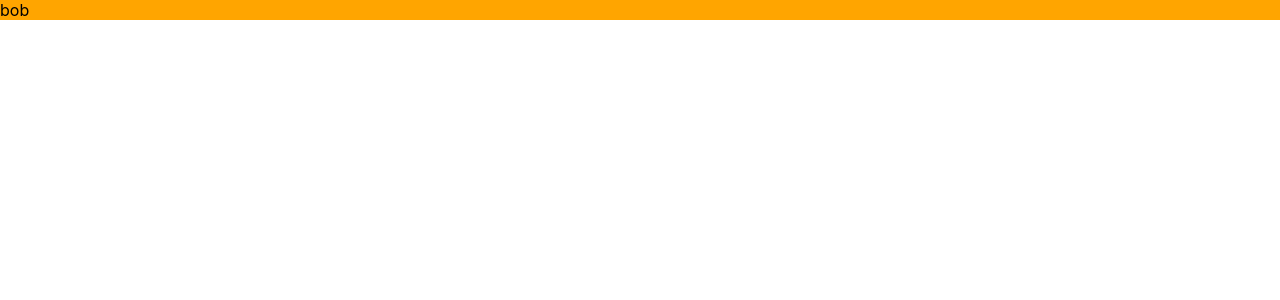
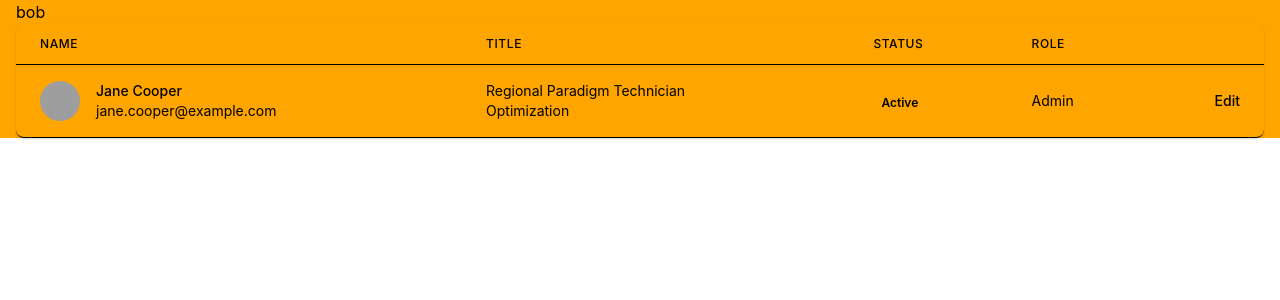
Before and after one commit to shved90/react-login-sample, a React (Create React App) app: page / in a window 1280 px wide. Shown: the top 300 px of the page. Built offline with nearby package versions, Linux system fonts and the light colour scheme; grey boxes are pictures that could not be loaded.

Commit message:
tentatively added tailwind

```diff
--- /dev/null
+++ b/postcss.config.js
@@ -0,0 +1,4 @@
+const tailwindcss = require("tailwindcss");
+module.exports = {
+    plugins: [tailwindcss("./tailwind.config.js"), require("autoprefixer")]
+};
--- a/src/App.tsx
+++ b/src/App.tsx
@@ -2,9 +2,99 @@ import { FunctionComponent } from 'react'
 import MainWrapper from './components/wrapper'
 
 const LoginSample: FunctionComponent = () => {
+
+  const people = [
+    {
+      name: 'Jane Cooper',
+      title: 'Regional Paradigm Technician',
+      department: 'Optimization',
+      role: 'Admin',
+      email: 'jane.cooper@example.com',
+      image:
+        'https://images.unsplash.com/photo-1494790108377-be9c29b29330?ixlib=rb-1.2.1&ixid=eyJhcHBfaWQiOjEyMDd9&auto=format&fit=facearea&facepad=4&w=256&h=256&q=60',
+    },
+  ]
+
   return(
       <MainWrapper>
         bob
+
+    <div className="flex flex-col">
+      <div className="-my-2 overflow-x-auto sm:-mx-6 lg:-mx-8">
+        <div className="py-2 align-middle inline-block min-w-full sm:px-6 lg:px-8">
+          <div className="shadow overflow-hidden border-b border-gray-200 sm:rounded-lg">
+            <table className="min-w-full divide-y divide-gray-200">
+              <thead className="bg-gray-50">
+                <tr>
+                  <th
+                    scope="col"
+                    className="px-6 py-3 text-left text-xs font-medium text-gray-500 uppercase tracking-wider"
+                  >
+                    Name
+                  </th>
+                  <th
+                    scope="col"
+                    className="px-6 py-3 text-left text-xs font-medium text-gray-500 uppercase tracking-wider"
+                  >
+                    Title
+                  </th>
+                  <th
+                    scope="col"
+                    className="px-6 py-3 text-left text-xs font-medium text-gray-500 uppercase tracking-wider"
+                  >
+                    Status
+                  </th>
+                  <th
+                    scope="col"
+                    className="px-6 py-3 text-left text-xs font-medium text-gray-500 uppercase tracking-wider"
+                  >
+                    Role
+                  </th>
+                  <th scope="col" className="relative px-6 py-3">
+                    <span className="sr-only">Edit</span>
+                  </th>
+                </tr>
+              </thead>
+              <tbody className="bg-white divide-y divide-gray-200">
+                {people.map((person) => (
+                  <tr key={person.email}>
+                    <td className="px-6 py-4 whitespace-nowrap">
+                      <div className="flex items-center">
+                        <div className="flex-shrink-0 h-10 w-10">
+                          <img className="h-10 w-10 rounded-full" src={person.image} alt="" />
+                        </div>
+                        <div className="ml-4">
+                          <div className="text-sm font-medium text-gray-900">{person.name}</div>
+                          <div className="text-sm text-gray-500">{person.email}</div>
+                        </div>
+                      </div>
+                    </td>
+                    <td className="px-6 py-4 whitespace-nowrap">
+                      <div className="text-sm text-gray-900">{person.title}</div>
+                      <div className="text-sm text-gray-500">{person.department}</div>
+                    </td>
+                    <td className="px-6 py-4 whitespace-nowrap">
+                      <span className="px-2 inline-flex text-xs leading-5 font-semibold rounded-full bg-green-100 text-green-800">
+                        Active
+                      </span>
+                    </td>
+                    <td className="px-6 py-4 whitespace-nowrap text-sm text-gray-500">{person.role}</td>
+                    <td className="px-6 py-4 whitespace-nowrap text-right text-sm font-medium">
+                      <a href="#" className="text-indigo-600 hover:text-indigo-900">
+                        Edit
+                      </a>
+                    </td>
+                  </tr>
+                ))}
+              </tbody>
+            </table>
+          </div>
+        </div>
+      </div>
+    </div>
+
+
+
       </MainWrapper>
   )
 }
--- a/src/components/wrapper.tsx
+++ b/src/components/wrapper.tsx
@@ -2,8 +2,10 @@ import { FunctionComponent } from 'react'
 
 const MainWrapper: FunctionComponent = (props) => {
     return (
-        <div style={{backgroundColor: 'orange'}}>
-            {props.children}
+        <div style={{backgroundColor: 'orange'}} className="container mx-auto px-4">
+            <div>
+                {props.children}
+            </div>
         </div>
     )
 }
--- a/src/index.css
+++ b/src/index.css
@@ -1,3 +1,8 @@
+
+@tailwind base;
+@tailwind components;
+@tailwind utilities;
+
 body {
   margin: 0;
   font-family: -apple-system, BlinkMacSystemFont, 'Segoe UI', 'Roboto', 'Oxygen',
--- a/src/index.tsx
+++ b/src/index.tsx
@@ -1,5 +1,6 @@
 import React from 'react'
 import ReactDOM from 'react-dom'
+import './tailwind.generated.css'
 import './index.css'
 import App from './App'
 
--- /dev/null
+++ b/tailwind.config.js
@@ -0,0 +1,24 @@
+module.exports = {
+  mode: "all",
+  content: ["./src/**/*.ts", "./src/**/*.tsx"],
+  darkMode: false, // or 'media' or 'class'
+  theme: {
+    colors: {
+      black: '#000',
+      blue: '#2b78d5',
+      navyBlue: '#123680',
+    },
+    extend: {
+      borderRadius: {
+        standard: '12px'
+      },
+      dropShadow: {
+        standard: '0 0 20px rgba(0, 0, 0, 0.1)',
+      }
+    },
+  },
+  variants: {
+    extend: {},
+  },
+  plugins: [],
+}
```
Also changed, not shown: package.json (+9 -0 lines), 2 other files (tests, documents, lock files or other folders).
